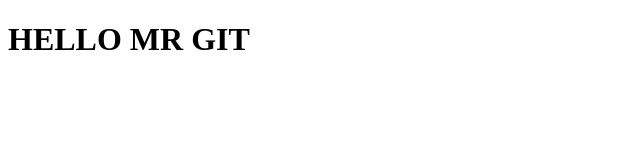
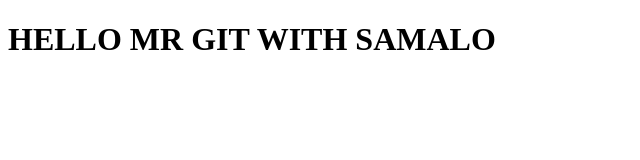
Before and after one commit to samalo/background-generator-2, a plain HTML site: page index.html in a window 1280 px wide. Shown: the whole page, without its empty margins (0-640 px from the left). Drawn offline with Linux system fonts and the light colour scheme.

Commit message:
Changing title

```diff
--- a/index.html
+++ b/index.html
@@ -4,6 +4,6 @@
 	<title>GIT PRACTICE</title>
 </head>
 <body>
-<h1>HELLO MR GIT</h1>
+<h1>HELLO MR GIT WITH SAMALO</h1>
 </body>
 </html>
```
